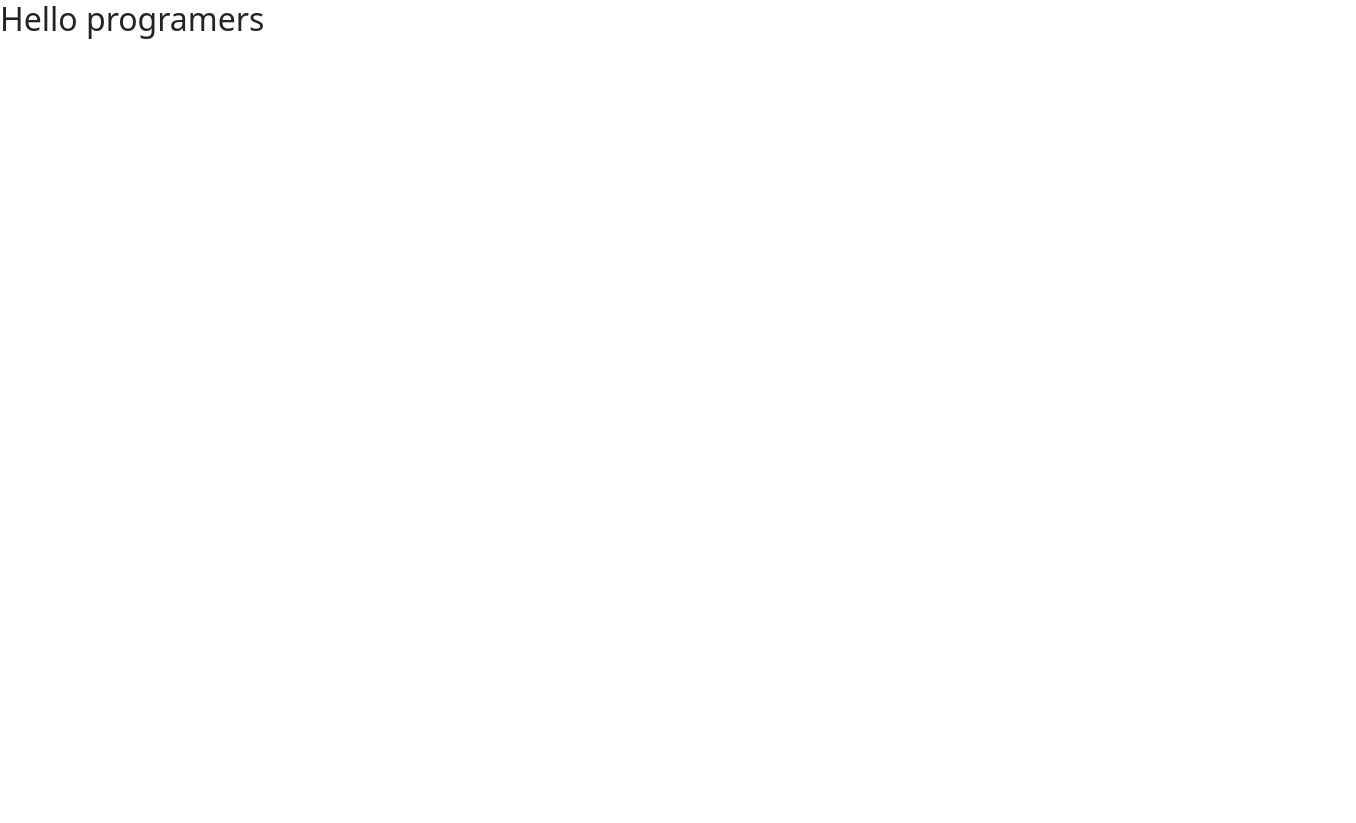
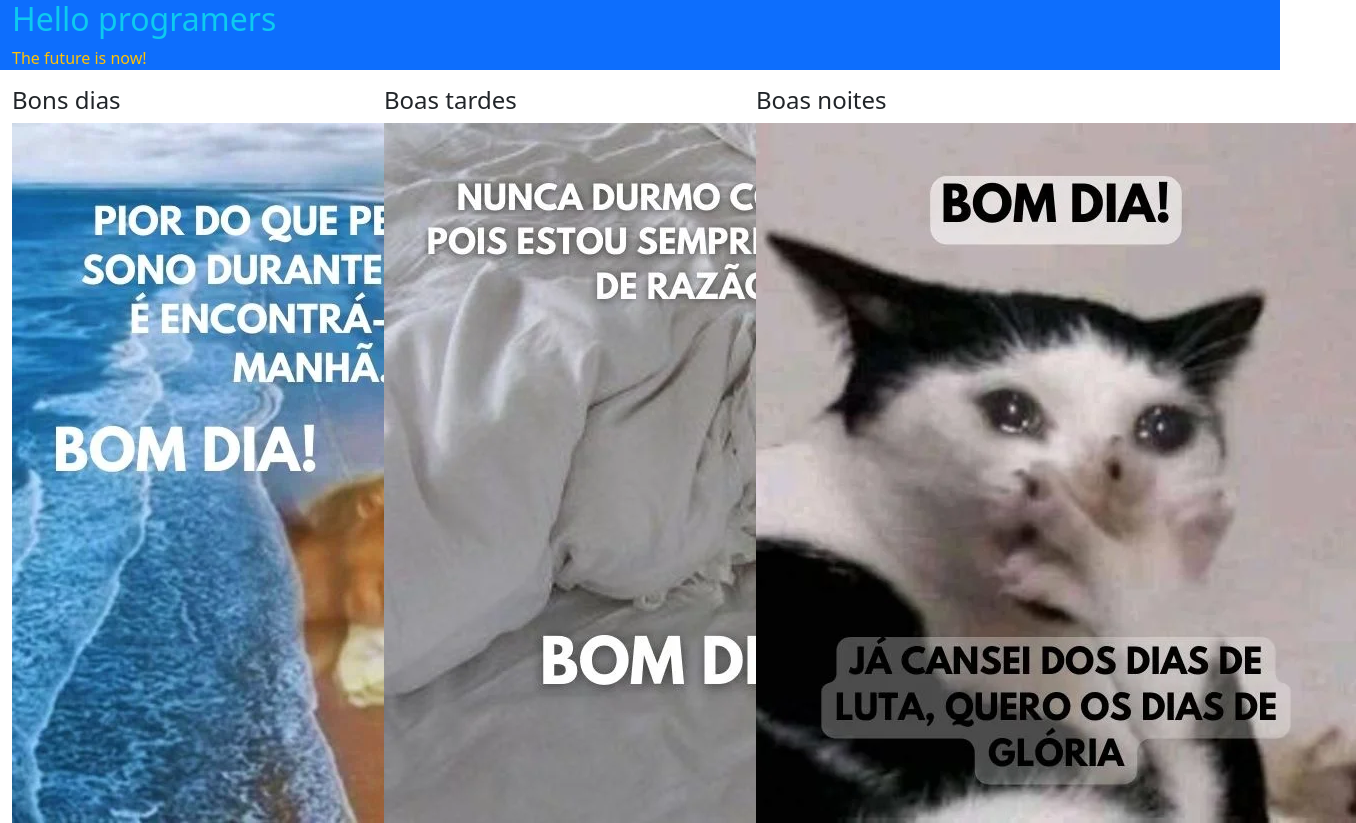
Before and after one commit to diegoaquinosza/Bootstrap_Senac, a plain HTML site: page index.html in a window 1280 px wide. Shown: the whole page, 1356 px wide, since content can reach past the window. Before the commit the page ends 800 px from the top, so only its background shows below. Drawn offline with nearby package versions, Linux system fonts and the light colour scheme.

Commit message:
adiciona imagens

```diff
--- a/index.html
+++ b/index.html
@@ -8,8 +8,28 @@
     <title>Document</title>
 </head>
 <body>
-    <h2>Hello programers</h2>
+    <div class="container-fluid bg-primary">
+        <h2 class="text-info">Hello programers</h2>
+        <p class="text-warning">The future is now!</p>
+    </div>
+    <div class="row container">
+        <div class="col-sm-4">
+            <h4>Bons dias</h4>
+            <img src="./img/image copy 4.png" alt="">
 
+        </div>
+        <div class="col-sm-4">
+            <h4>Boas tardes</h4>
+            <img src="./img/image copy 6.png" alt="">
+
+        </div>
+        <div class="col-sm-4">
+            <h4>Boas noites</h4>
+            <img src="./img/image copy 5.png" alt="">
+
+        </div>
+
+    </div>
 </body>
 <!-- Latest compiled JavaScript -->
 <script src="https://cdn.jsdelivr.net/npm/bootstrap@5.3.3/dist/js/bootstrap.bundle.min.js"></script>
```
Also changed, not shown: img/image copy 2.png (added), img/image copy 3.png (added), img/image copy 4.png (added), img/image copy 5.png (added), img/image copy 6.png (added), img/image copy.png (added), img/image.png (added).
